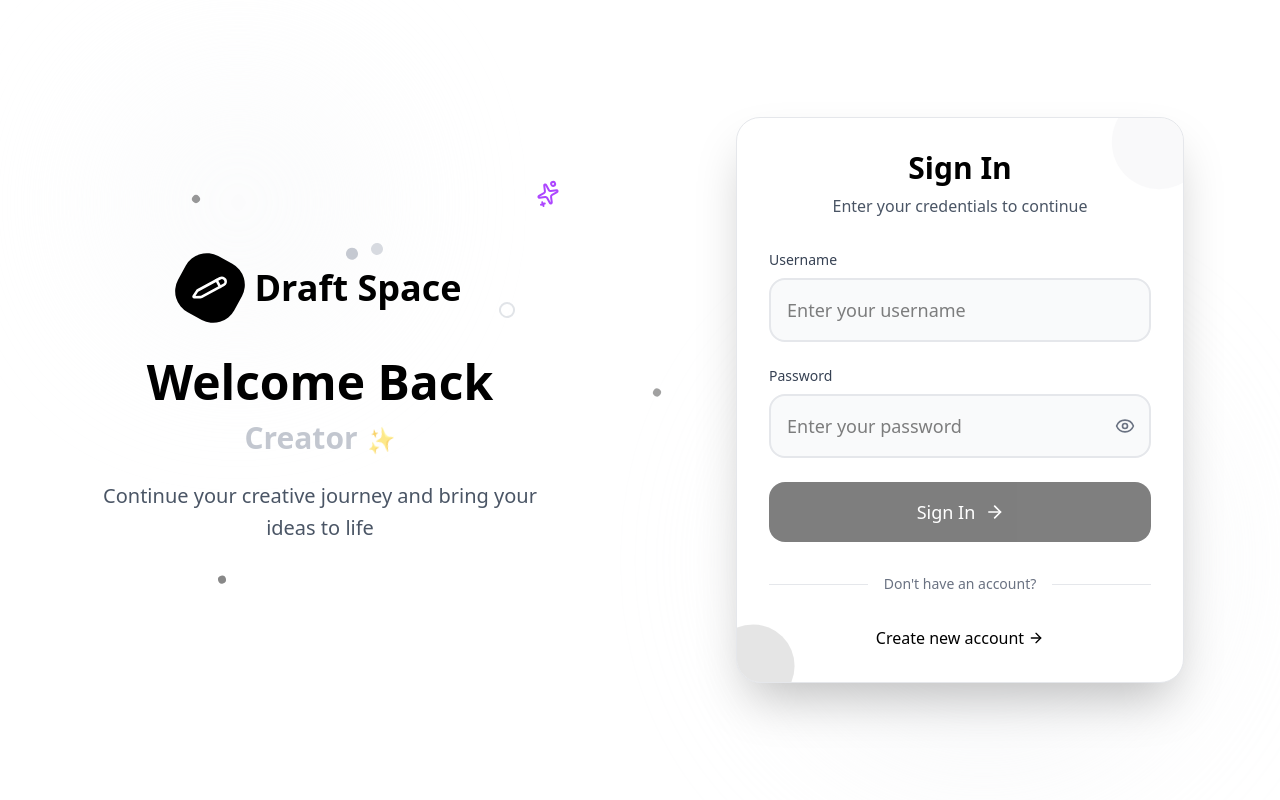
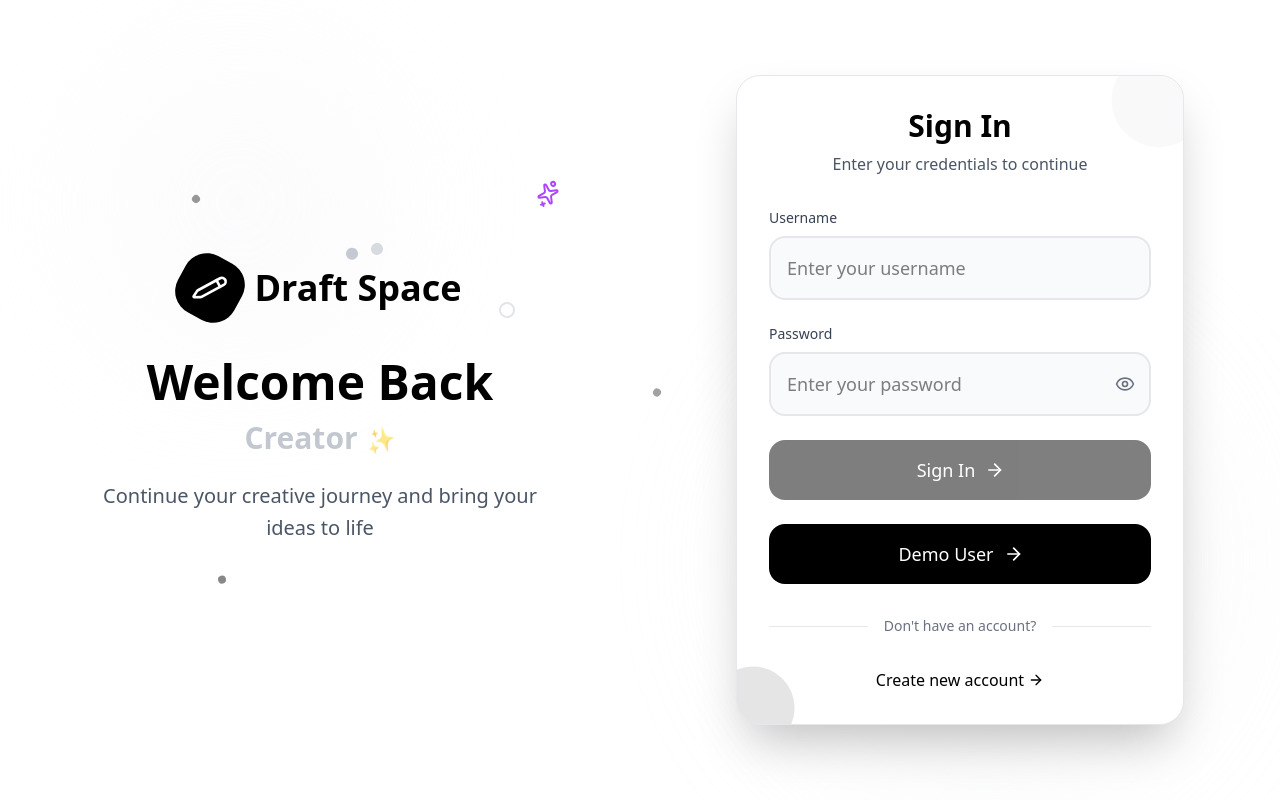
Before and after one commit to kushkhandelwal225/Excalidraw-by-nitin, a Next.js app in the folder apps/excalidraw-frontend/: page /signin in a window 1280 px wide. Built offline with nearby package versions, Linux system fonts and the light colour scheme.

Commit message:
added demo signin

```diff
--- a/apps/excalidraw-frontend/app/signin/page.tsx
+++ b/apps/excalidraw-frontend/app/signin/page.tsx
@@ -10,6 +10,8 @@ import axios from "axios"
 export default function SignIn() {
   const [username, setUsername] = useState("")
   const [password, setPassword] = useState("")
+  const [demoUsername, setDemoUsername] = useState("nitinn13")
+  const [demoPassword, setDemoPassword] = useState("pass")
   const [showPassword, setShowPassword] = useState(false)
   const [isLoading, setIsLoading] = useState(false)
   const router = useRouter()
@@ -24,6 +26,24 @@ export default function SignIn() {
       const token = response.data.token
       localStorage.setItem("token", token)
       const room = await axios.get(`http://localhost:3001/room/${username}`)
+      const roomId = room.data.room.id
+      router.push(`/canvas/${roomId}`)
+    } catch (error) {
+      console.error("Sign in failed:", error)
+    } finally {
+      setIsLoading(false)
+    }
+  }
+  const handleDemoSignin = async () =>{
+     setIsLoading(true)
+    try {
+      const response = await axios.post("http://localhost:3001/signin", {
+        username : demoUsername,
+        password : demoPassword,
+      })
+      const token = response.data.token
+      localStorage.setItem("token", token)
+      const room = await axios.get(`http://localhost:3001/room/${demoUsername}`)
       const roomId = room.data.room.id
       router.push(`/canvas/${roomId}`)
     } catch (error) {
@@ -70,9 +90,8 @@ export default function SignIn() {
         {[...Array(8)].map((_, i) => (
           <motion.div
             key={i}
-            className={`absolute w-${2 + (i % 3)} h-${2 + (i % 3)} ${
-              i % 3 === 0 ? "bg-black" : i % 3 === 1 ? "bg-gray-400" : "border-2 border-gray-300"
-            } ${i % 2 === 0 ? "rounded-full" : "rounded-lg"}`}
+            className={`absolute w-${2 + (i % 3)} h-${2 + (i % 3)} ${i % 3 === 0 ? "bg-black" : i % 3 === 1 ? "bg-gray-400" : "border-2 border-gray-300"
+              } ${i % 2 === 0 ? "rounded-full" : "rounded-lg"}`}
             style={{
               left: `${15 + ((i * 12) % 70)}%`,
               top: `${25 + ((i * 8) % 50)}%`,
@@ -263,6 +282,44 @@ export default function SignIn() {
                     />
                   </button>
                 </motion.div>
+                <motion.div
+                  initial={{ opacity: 0, y: 20 }}
+                  animate={{ opacity: 1, y: 0 }}
+                  transition={{ delay: 0.7, duration: 0.6 }}
+                >
+                  <button
+                    onClick={handleDemoSignin}
+
+                    className="w-full bg-black hover:bg-gray-800 text-white py-4 rounded-2xl font-medium text-lg transition-all duration-300 hover:scale-105 disabled:opacity-50 disabled:cursor-not-allowed group relative overflow-hidden"
+                  >
+                    {isLoading ? (
+                      <motion.div
+                        className="w-6 h-6 border-2 border-white border-t-transparent rounded-full"
+                        animate={{ rotate: 360 }}
+                        transition={{ duration: 1, repeat: Number.POSITIVE_INFINITY }}
+                      />
+                    ) : (
+                      <span className="flex items-center justify-center">
+                        Demo User
+                        <motion.div
+                          className="ml-2"
+                          animate={{ x: [0, 5, 0] }}
+                          transition={{ duration: 2, repeat: Number.POSITIVE_INFINITY }}
+                        >
+                          <ArrowRight className="w-5 h-5" />
+                        </motion.div>
+                      </span>
+                    )}
+                    <motion.div
+                      className="absolute inset-0 bg-gradient-to-r from-blue-500 to-purple-600 opacity-0 group-hover:opacity-100 transition-opacity duration-300"
+                      initial={{ x: "-100%" }}
+                      whileHover={{ x: "0%" }}
+                    />
+                  </button>
+                </motion.div>
+
+
+
 
                 {/* Divider */}
                 <motion.div
--- a/apps/excalidraw-frontend/components/Canvas.tsx
+++ b/apps/excalidraw-frontend/components/Canvas.tsx
@@ -8,10 +8,12 @@ import {
     RectangleHorizontal,
     Hand,
     Type,
-    Image
+    Image,
+    Trash2
 } from "lucide-react";
 import { Game } from "@/draw/Game";
 import TopActionsBar from "./TopActionBar";
+import { label } from "framer-motion/client";
 
 export type Tool = "select" | "circle" | "line" | "rect" | "pencil" | "arrow" | "text" | "image"
 
@@ -145,6 +147,7 @@ function MainToolbar({ selectedTool, setSelectedTool }: {
         { id: "pencil", icon: Pencil, label: "Draw", shortcut: "P" },
         { id: "text", icon: Type, label: "Text", shortcut: "T" },
 
+
     ];
 
     return (
--- a/apps/excalidraw-frontend/components/TopActionBar.tsx
+++ b/apps/excalidraw-frontend/components/TopActionBar.tsx
@@ -30,14 +30,8 @@ export default function TopActionsBar({ roomId, handleDeletews, handleExportImag
             <div className="fixed top-6 left-1/2 -translate-x-1/2 z-50">
                 <div className="bg-white rounded-2xl shadow-xl border-2 border-gray-100 px-3 py-3">
                     <div className="flex items-center gap-2">
-                        <button className="p-3 rounded-xl text-gray-800 hover:bg-gray-50 transition-all duration-200 active:scale-95" title="Undo">
-                            <Undo2 size={18} strokeWidth={2} />
-                        </button>
-                        <button className="p-3 rounded-xl text-gray-800 hover:bg-gray-50 transition-all duration-200 active:scale-95" title="Redo">
-                            <Redo2 size={18} strokeWidth={2} />
-                        </button>
 
-                        <div className="w-px h-8 bg-gray-200 mx-2" />
+
 
                         <button
                             className="p-3 rounded-xl text-gray-800 cursor-pointer hover:bg-gray-50 transition-all duration-200 active:scale-95"
@@ -46,15 +40,6 @@ export default function TopActionsBar({ roomId, handleDeletews, handleExportImag
                         >
                             <Trash2 size={18} strokeWidth={2} />
                         </button>
-
-                        <div className="w-px h-8 bg-gray-200 mx-2" />
-
-                        <button className="p-3 rounded-xl text-gray-800 hover:bg-gray-50 transition-all duration-200 active:scale-95" title="Library">
-                            <Library size={18} strokeWidth={2} />
-                        </button>
-
-                        <div className="w-px h-8 bg-gray-200 mx-2" />
-
                         <button className="px-6 py-3 bg-black text-white rounded-xl hover:bg-gray-800 transition-all duration-200 flex items-center gap-2 font-medium active:scale-95"
                             onClick={handleExportImage}
                         >
```
Lines whose indentation alone changed are shown as unchanged.
